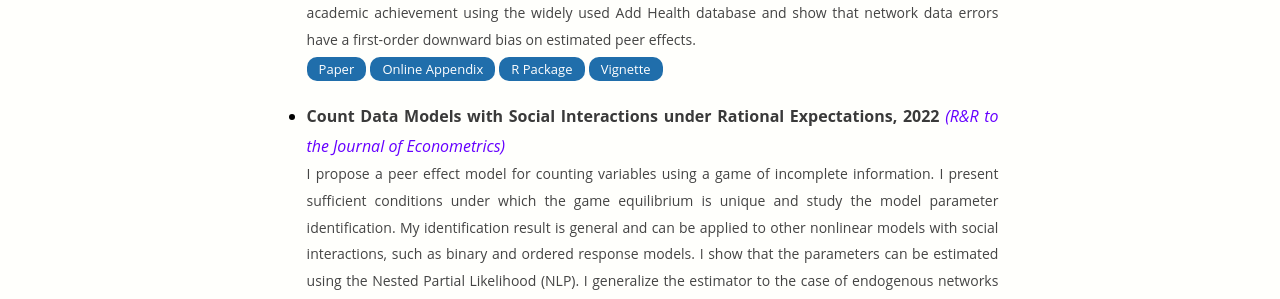
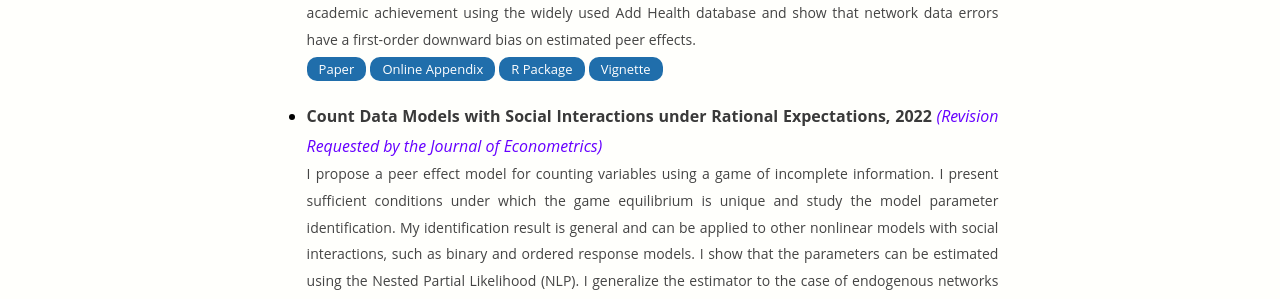
Before and after one commit to ahoundetoungan/ahoundetoungan.github.io, a Jekyll site: the page built from research/index.html, in a window 1280 px wide. Shown: the part 846-1145 px from the top of the page. Built offline with Jekyll 4.4.1, drawn with Linux system fonts in a browser that asks for light colours.

Commit message:
Revision

```diff
--- a/research/index.html
+++ b/research/index.html
@@ -39,7 +39,7 @@
       <a type="button" class="button" href="https://nbviewer.org/github/ahoundetoungan/PartialNetwork/blob/master/doc/PartialNetwork_vignette.pdf" target="_blank">Vignette</a>
     </li>
     <li>
-      <p class="nomarginafter"><b>Count Data Models with Social Interactions under Rational Expectations, 2022</b> <em style="color:#6600FF">(R&R to the Journal of Econometrics)</em></p>
+      <p class="nomarginafter"><b>Count Data Models with Social Interactions under Rational Expectations, 2022</b> <em style="color:#6600FF">(Revision Requested by the Journal of Econometrics)</em></p>
       <p class="nomarginafter nomarginbefore descriptif">I propose a peer effect model for counting variables using a game of incomplete information. I present sufficient conditions under which the game equilibrium is unique and study the model parameter identification. My identification result is general and can be applied to other nonlinear models with social interactions, such as binary and ordered response models. I show that the parameters can be estimated using the Nested Partial Likelihood (NLP). I generalize the estimator to the case of endogenous networks and study its asymptotic properties. I show that the linear-in-means/Tobit models with a counting outcome are particular cases of my model. However, these models ignore the counting nature of the dependent variable and lead to inconsistent estimators. I use the model to evaluate  peer effects on students' participation in extracurricular activities. I find that increasing the expected number of activities in which a student's friends are enrolled by one implies an increase in the expected number of activities in which the student is enrolled by 0.08. The estimate of this effect with the Tobit model is three times higher.</p>
       <a type="button" class="button"  href="/files/Papers/Model_of_count_Data.pdf" target="_blank">Paper</a>
       <a type="button" class="button"  href="/files/Papers/CDMSIRE_SM.pdf" target="_blank">Online Supplement</a>
```
Also changed, not shown: 1 other file.
